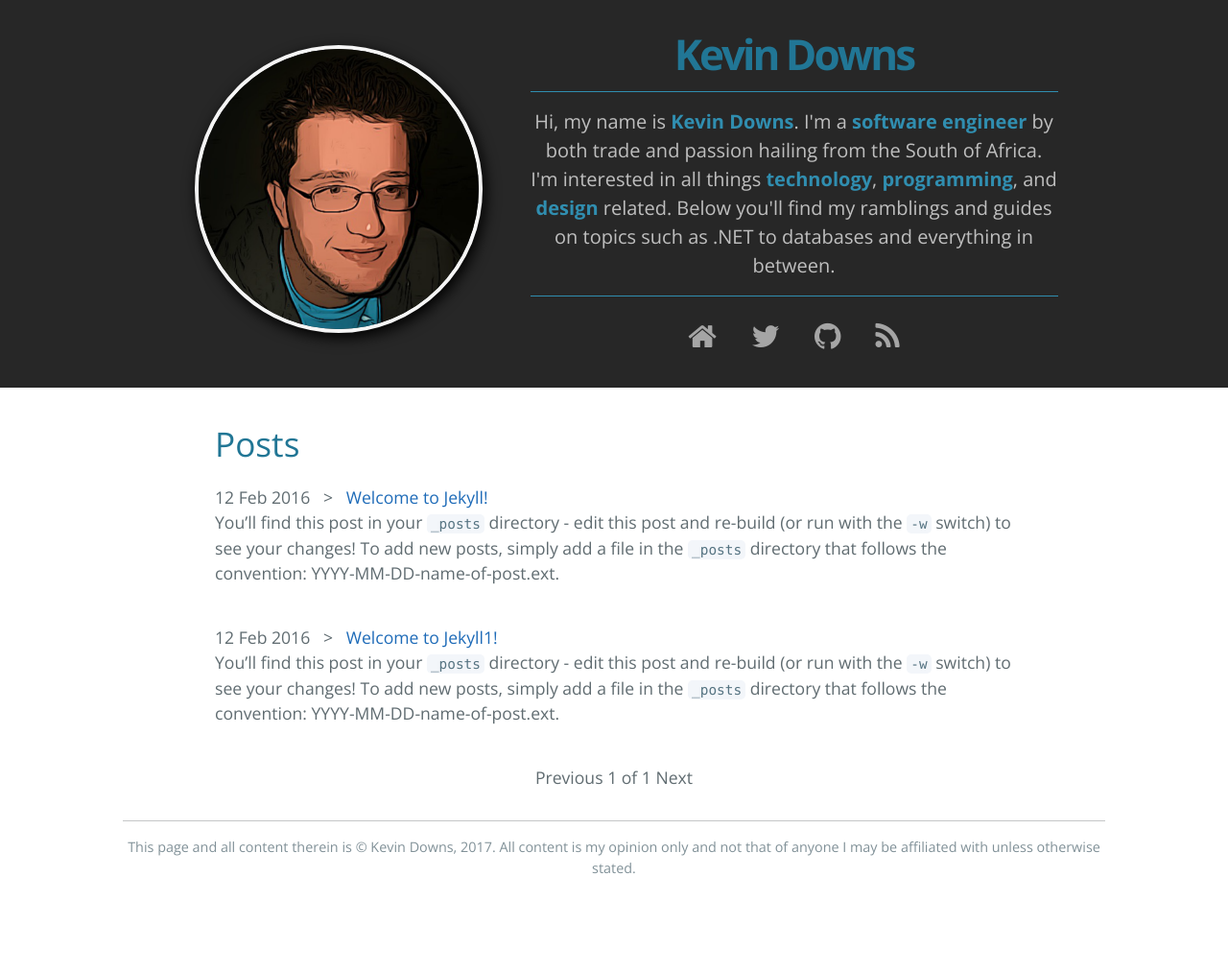
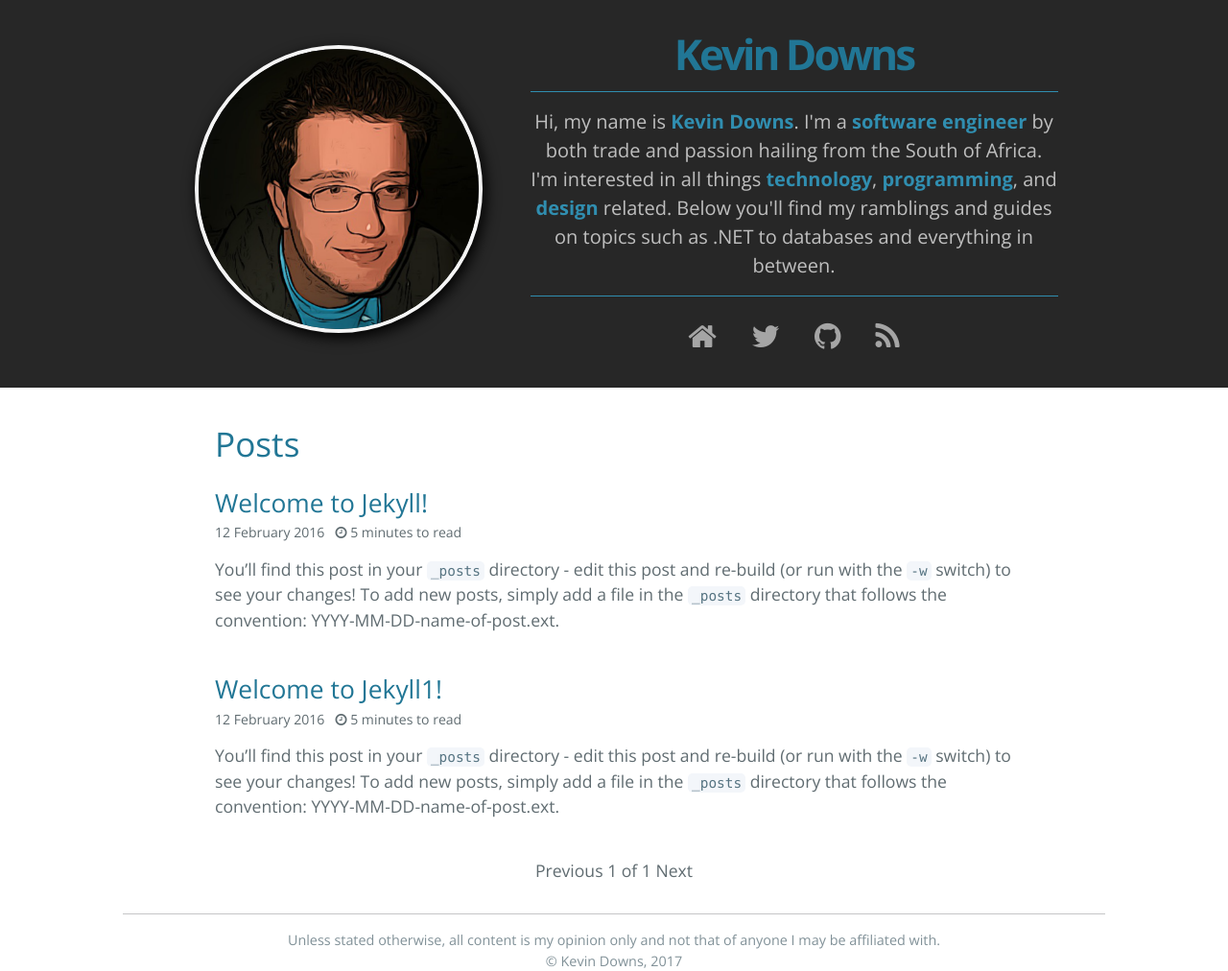
Before and after one commit to kpdowns/blog, a Jekyll site: the page built from index.html, in a window 1280 px wide. Shown: the whole page at 96% size. Built offline with Jekyll 4.4.1, drawn with Linux system fonts in a browser that asks for light colours; the list of posts is cut into pages by our own code; before the commit the page ends 915 px from its top, so only the background shows below that.

Commit message:
General styling tweaks to post template and footer

```diff
--- a/_includes/page-footer.html
+++ b/_includes/page-footer.html
@@ -1,3 +1,3 @@
 <footer class="site-footer">
-  <span class="site-footer-credits">This page and all content therein is &copy; Kevin Downs, 2017. All content is my opinion only and not that of anyone I may be affiliated with unless otherwise stated.</span>
+  <span class="site-footer-credits">Unless stated otherwise, all content is my opinion only and not that of anyone I may be affiliated with. <br/> &copy; Kevin Downs, 2017</span>
 </footer>
--- a/css/cayman-dark.css
+++ b/css/cayman-dark.css
@@ -284,3 +284,16 @@ padding-top: 15px;
     margin-bottom: 25px;
   }
 }
+
+/* classes for post templates on main page */
+
+.post .post-sub-heading {
+      padding-bottom: 1em;
+    font-size: 0.8em;
+}
+
+.post-heading h2 {
+    margin-bottom: 0;
+}
+
+/* end classes for post templates on main page */
--- a/index.html
+++ b/index.html
@@ -7,12 +7,11 @@ title: {{ site.name }}
   <h1>Posts</h1>
   <div class="posts">
     {% for post in paginator.posts %}
-      <div class="post">
-        <div class="post-title"><span class="post-date"> {{ post.date | date_to_string }} </span> &nbsp; > &nbsp; <a href="{{ site.baseurl }}{{ post.url }}">{{ post.title }}</a></div>
-        <div class="post-excerpt">
-          {{ post.excerpt }}
-        </div>
-      </div>
+    <div class="post">
+      <div class="post-heading"><a href="{{ site.baseurl }}{{ post.url }}"><h2>{{ post.title }}</h2></a></div>
+      <div class="post-sub-heading"><span class="post-published-date">{{ post.date | date_to_long_string }}</span> &nbsp; <span class="post-read-time"><i class="fa fa-clock-o" aria-hidden="true"></i> 5 minutes to read</span></div>
+      <div class="post-excerpt">{{ post.excerpt }}</div>
+    </div>
     {% endfor %}
   </div>
 </div>
```
